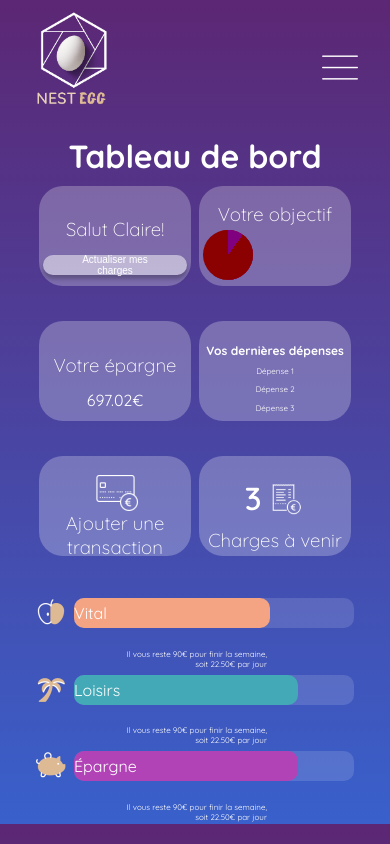
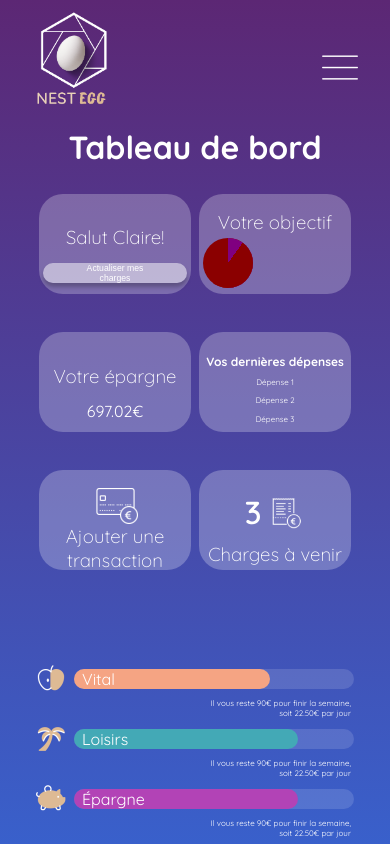
Before and after one commit to AlexandraJUREDIEU/NestEgg.App, a React (Vite) app: page /dashboard in a window 390 px wide. Built offline with nearby package versions, Linux system fonts and the light colour scheme; a web font is replaced by a local one.

Commit message:
:lipstick: Style: Adjustments on mobile view of the dashboard
Ajustement de style sur le dashboard vue mobile

```diff
--- a/src/Dashboard.jsx
+++ b/src/Dashboard.jsx
@@ -9,7 +9,7 @@ import ProgressBar from "./assets/components/ProgressBar";
 //Styles
 const DashboardStyle = createGlobalStyle`
   h1{
-    padding: 0.3em;
+    height: 8vh;
   }
 
   .div-container-boxes {
@@ -19,7 +19,7 @@ const DashboardStyle = createGlobalStyle`
     gap: 0.5em;
     flex-wrap: wrap;
     width: 100vw;
-    height: 47vh;
+    height: 48vh;
     margin: auto;
   }
 
@@ -41,7 +41,8 @@ const DashboardStyle = createGlobalStyle`
   }
 
   .short-box a{
-    font-size: 0.75em;
+    font-size: 0.65em;
+    width: 100%;
   }
   .short-box button a{
     margin: 0 auto;
@@ -77,11 +78,16 @@ const DashboardStyle = createGlobalStyle`
 }
 
   .bottom-dashboard{
-    height: 26.7vh;
+    height: 29vh;
     display: flex;
     flex-direction: column;
     gap: 0.25em;
     margin-top: 1em;
+    width: 320px;
+    align-items: end;
+    margin: 0 auto;
+    justify-content: end;
+    padding-bottom: 0.25em;
   }
 
   .div-progress-bar{
@@ -89,8 +95,11 @@ const DashboardStyle = createGlobalStyle`
     display: flex;
     flex-direction: row;
     justify-content: center;
+    align-items: center;
   }
-
+  .rectangle1{
+    padding: 0 0.5em;
+  }
   .ico-progress-bar{
     height: 30px;
     margin-right: 0.5em;
@@ -98,12 +107,13 @@ const DashboardStyle = createGlobalStyle`
 
   .p-amount-left {
     font-size: 0.5em;
-    margin: auto;
     padding: 0;
     padding-right: 0.5em;
     text-align: right;
     width: 19em;
     display: flex;
+    align-items: end;
+    justify-content: end;
     margin-bottom: 0.25em;
   }
 
@@ -176,17 +186,17 @@ function Dashboard() {
         <section className="bottom-dashboard">
           <div className="div-progress-bar">
             <img src="public\ico-vital.png" alt="ico vital" className="ico-progress-bar" />
-            <ProgressBar type="Vital" progress="70" width="280" color1="#F5A483" color2="#fff2" height="30px" />
+            <ProgressBar type="Vital" progress="70" width="280" color1="#F5A483" color2="#fff2" height="20px" />
           </div>
             <p className="p-amount-left">Il vous reste 90€ pour finir la semaine, soit 22.50€ par jour</p>
           <div className="div-progress-bar">
           <img src="public\ico-loisirs.png" alt="ico loisirs" className="ico-progress-bar" />
-            <ProgressBar type="Loisirs" progress="80" width="280" color1="#43A9B6" color2="#fff2" height="30px" />
+            <ProgressBar type="Loisirs" progress="80" width="280" color1="#43A9B6" color2="#fff2" height="20px" />
           </div>
           <p className="p-amount-left">Il vous reste 90€ pour finir la semaine, soit 22.50€ par jour</p>
           <div className="div-progress-bar">
           <img src="public\ico-savings.png" alt="ico épargne" className="ico-progress-bar" />
-            <ProgressBar type="Épargne" progress="80" width="280" color1="#B243B6" color2="#fff2" height="30px" />
+            <ProgressBar type="Épargne" progress="80" width="280" color1="#B243B6" color2="#fff2" height="20px" />
           </div>
           <p className="p-amount-left">Il vous reste 90€ pour finir la semaine, soit 22.50€ par jour</p>
         </section>
```
